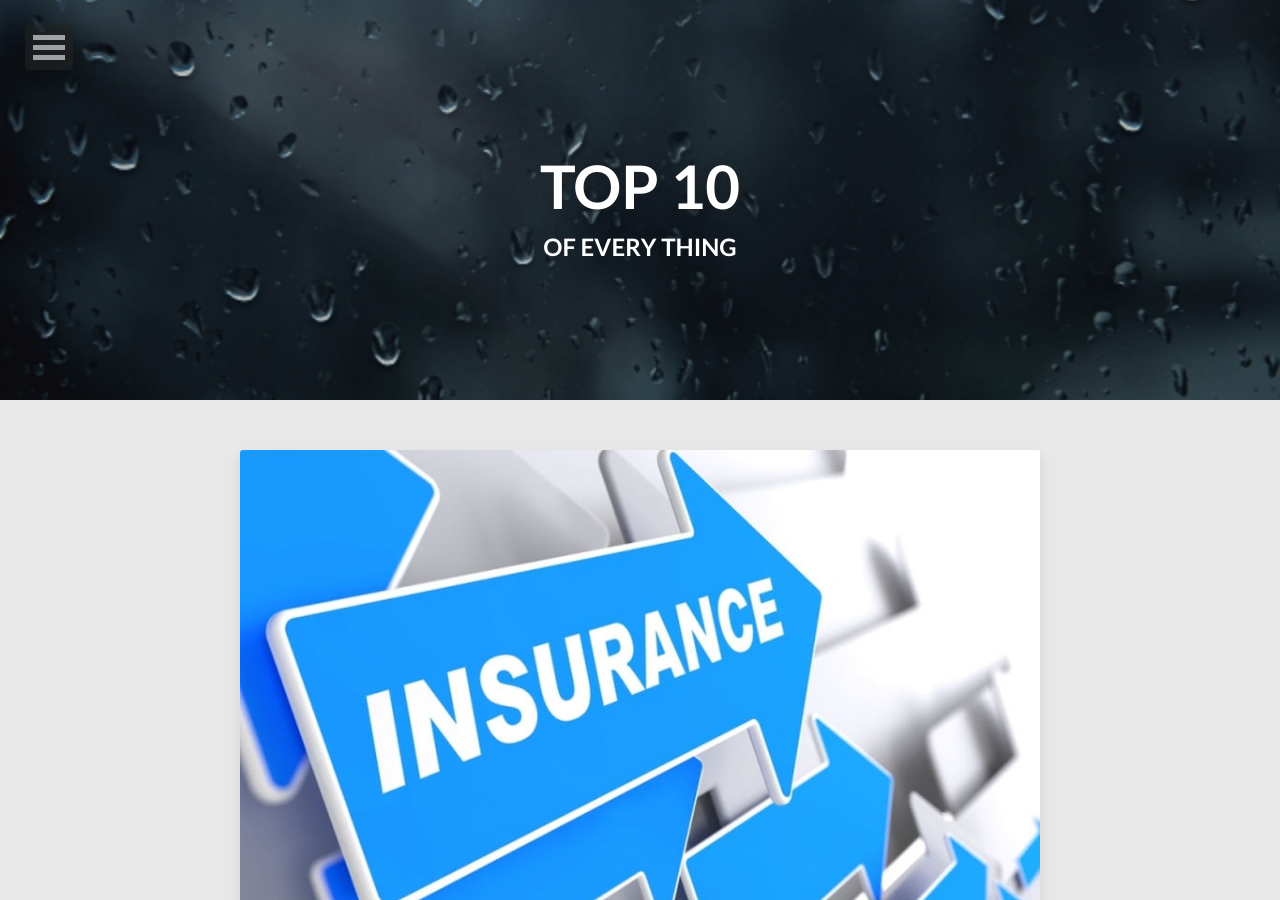
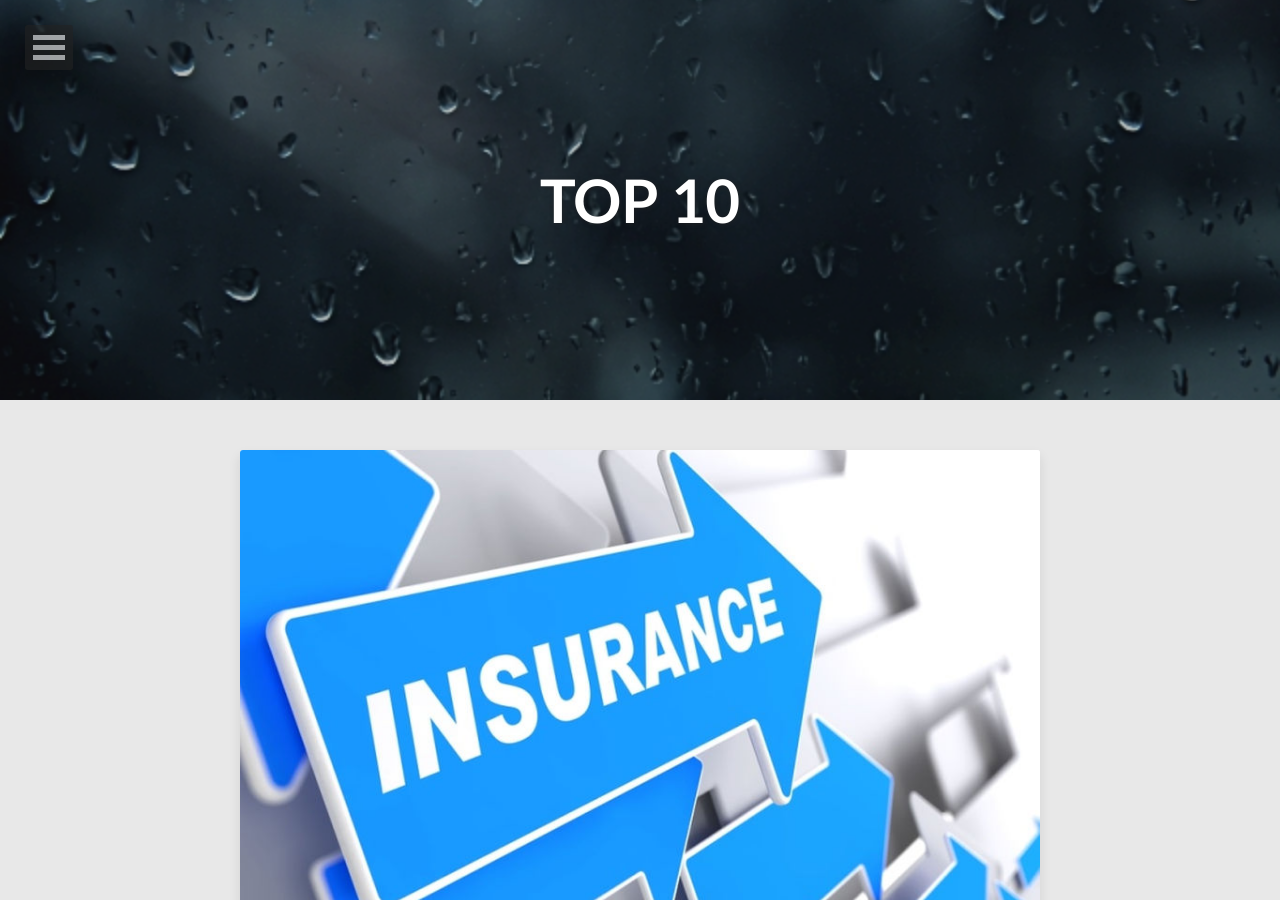
Before and after one commit to vivek1karna/topten, a Jekyll site: the page built from index.html, in a window 1280 px wide and 900 px high. Built offline with Jekyll 4.4.1, drawn with Linux system fonts in a browser that asks for light colours; nearby versions of some CDN libraries; the list of posts is cut into pages by our own code.

Commit message:
Update index.html

```diff
--- a/index.html
+++ b/index.html
@@ -1,6 +1,6 @@
 ---
 layout: post-index
-title: OF EVERY THING
+title:
 description: "Describe this nonsense."
 comments: false
 image:
```
